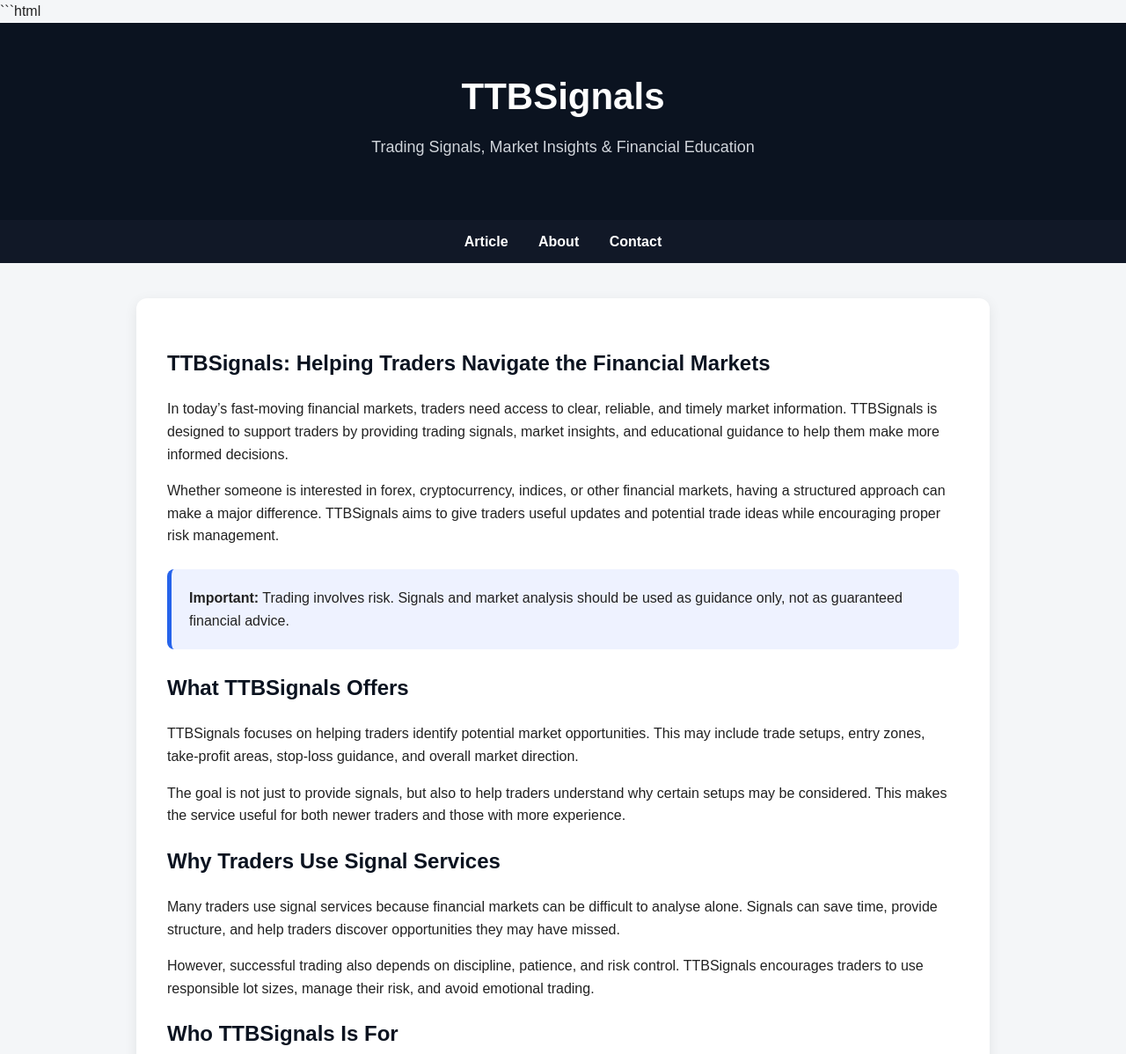
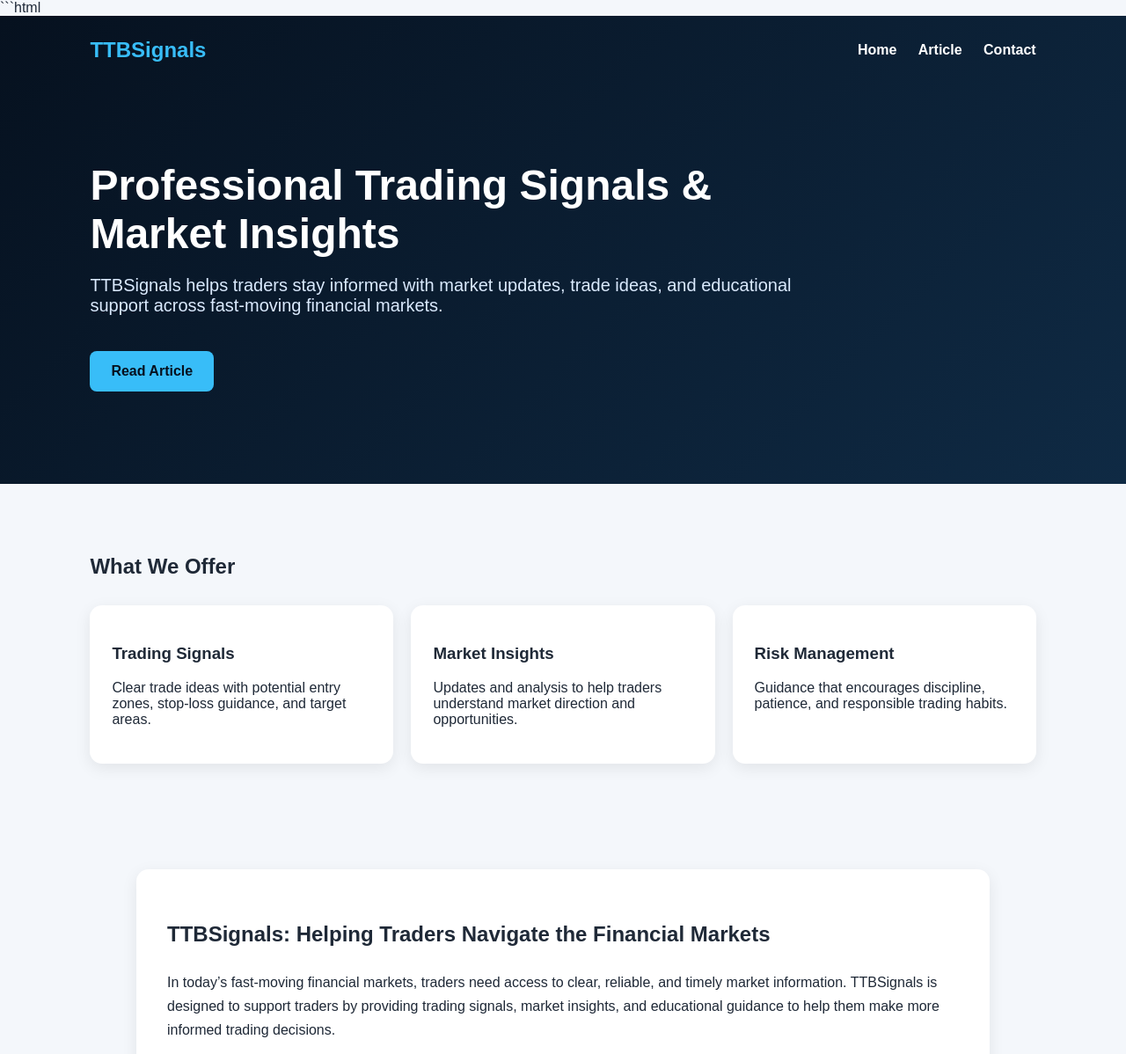
Before and after one commit to TTBSignals/ttbsignals, a plain HTML site: page index.html in a window 1280 px wide. Shown: the top 1198 px of the page at 88% size. Drawn offline with Linux system fonts and the light colour scheme.

Commit message:
Update index.html

```diff
--- a/index.html
+++ b/index.html
@@ -5,170 +5,214 @@
   <meta charset="UTF-8" />
   <meta name="viewport" content="width=device-width, initial-scale=1.0" />
   <title>TTBSignals | Trading Signals & Market Insights</title>
+
   <style>
     body {
       margin: 0;
       font-family: Arial, sans-serif;
-      background: #f4f6f8;
-      color: #222;
-      line-height: 1.6;
+      background: #f4f7fb;
+      color: #1f2937;
     }
 
     header {
-      background: #0b1320;
+      background: linear-gradient(135deg, #06111f, #0f2a44);
       color: white;
-      padding: 50px 20px;
-      text-align: center;
-    }
-
-    header h1 {
-      margin: 0;
-      font-size: 42px;
-    }
-
-    header p {
-      font-size: 18px;
-      margin-top: 10px;
-      color: #d1d5db;
+      padding: 25px 8%;
     }
 
     nav {
-      background: #111827;
-      padding: 12px;
-      text-align: center;
+      display: flex;
+      justify-content: space-between;
+      align-items: center;
+    }
+
+    nav h2 {
+      margin: 0;
+      color: #38bdf8;
     }
 
     nav a {
       color: white;
       text-decoration: none;
-      margin: 0 15px;
+      margin-left: 20px;
       font-weight: bold;
     }
 
-    .container {
-      max-width: 900px;
-      margin: 40px auto;
-      background: white;
-      padding: 35px;
-      border-radius: 12px;
-      box-shadow: 0 4px 15px rgba(0,0,0,0.08);
+    .hero {
+      padding: 80px 0;
+      max-width: 800px;
     }
 
-    h2 {
-      color: #0b1320;
+    .hero h1 {
+      font-size: 48px;
+      margin-bottom: 15px;
     }
 
-    .highlight {
-      background: #eef2ff;
-      padding: 20px;
-      border-left: 5px solid #2563eb;
+    .hero p {
+      font-size: 20px;
+      color: #dbeafe;
+    }
+
+    .button {
+      display: inline-block;
+      background: #38bdf8;
+      color: #06111f;
+      padding: 14px 24px;
+      border-radius: 8px;
+      text-decoration: none;
+      font-weight: bold;
+      margin-top: 20px;
+    }
+
+    section {
+      padding: 60px 8%;
+    }
+
+    .cards {
+      display: grid;
+      grid-template-columns: repeat(auto-fit, minmax(220px, 1fr));
+      gap: 20px;
+      margin-top: 30px;
+    }
+
+    .card {
+      background: white;
+      padding: 25px;
+      border-radius: 14px;
+      box-shadow: 0 5px 18px rgba(0,0,0,0.08);
+    }
+
+    .article {
+      background: white;
+      border-radius: 14px;
+      padding: 35px;
+      max-width: 900px;
+      margin: auto;
+      box-shadow: 0 5px 18px rgba(0,0,0,0.08);
+      line-height: 1.7;
+    }
+
+    .warning {
+      background: #fff7ed;
+      border-left: 5px solid #f97316;
+      padding: 18px;
+      border-radius: 8px;
       margin: 25px 0;
-      border-radius: 8px;
     }
 
     footer {
+      background: #06111f;
+      color: white;
       text-align: center;
-      padding: 25px;
-      background: #0b1320;
-      color: white;
-      margin-top: 40px;
-    }
-
-    .contact {
-      margin-top: 30px;
-      padding: 20px;
-      background: #f9fafb;
-      border-radius: 10px;
+      padding: 30px;
     }
   </style>
 </head>
+
 <body>
 
   <header>
-    <h1>TTBSignals</h1>
-    <p>Trading Signals, Market Insights & Financial Education</p>
+    <nav>
+      <h2>TTBSignals</h2>
+      <div>
+        <a href="#home">Home</a>
+        <a href="#article">Article</a>
+        <a href="#contact">Contact</a>
+      </div>
+    </nav>
+
+    <div class="hero" id="home">
+      <h1>Professional Trading Signals & Market Insights</h1>
+      <p>
+        TTBSignals helps traders stay informed with market updates, trade ideas,
+        and educational support across fast-moving financial markets.
+      </p>
+      <a href="#article" class="button">Read Article</a>
+    </div>
   </header>
 
-  <nav>
-    <a href="#article">Article</a>
-    <a href="#about">About</a>
-    <a href="#contact">Contact</a>
-  </nav>
+  <section>
+    <h2>What We Offer</h2>
 
-  <main class="container" id="article">
+    <div class="cards">
+      <div class="card">
+        <h3>Trading Signals</h3>
+        <p>Clear trade ideas with potential entry zones, stop-loss guidance, and target areas.</p>
+      </div>
+
+      <div class="card">
+        <h3>Market Insights</h3>
+        <p>Updates and analysis to help traders understand market direction and opportunities.</p>
+      </div>
+
+      <div class="card">
+        <h3>Risk Management</h3>
+        <p>Guidance that encourages discipline, patience, and responsible trading habits.</p>
+      </div>
+    </div>
+  </section>
+
+  <section id="article">
+    <div class="article">
       <h2>TTBSignals: Helping Traders Navigate the Financial Markets</h2>
 
       <p>
         In today’s fast-moving financial markets, traders need access to clear,
         reliable, and timely market information. TTBSignals is designed to support
         traders by providing trading signals, market insights, and educational
-      guidance to help them make more informed decisions.
+        guidance to help them make more informed trading decisions.
       </p>
 
       <p>
-      Whether someone is interested in forex, cryptocurrency, indices, or other
+        Whether a trader is interested in forex, cryptocurrency, indices, or other
         financial markets, having a structured approach can make a major difference.
-      TTBSignals aims to give traders useful updates and potential trade ideas
-      while encouraging proper risk management.
+        TTBSignals aims to provide useful updates and potential trade ideas while
+        encouraging proper risk management.
       </p>
 
-    <div class="highlight">
-      <strong>Important:</strong> Trading involves risk. Signals and market
-      analysis should be used as guidance only, not as guaranteed financial advice.
+      <div class="warning">
+        <strong>Important:</strong> Trading involves risk. Signals and market analysis
+        should be used as guidance only and do not guarantee profit.
       </div>
 
-    <h2>What TTBSignals Offers</h2>
+      <h3>What Makes TTBSignals Useful?</h3>
 
       <p>
         TTBSignals focuses on helping traders identify potential market opportunities.
-      This may include trade setups, entry zones, take-profit areas, stop-loss
-      guidance, and overall market direction.
+        This may include trade setups, possible entry points, take-profit areas,
+        stop-loss levels, and overall market direction.
       </p>
 
       <p>
-      The goal is not just to provide signals, but also to help traders understand
-      why certain setups may be considered. This makes the service useful for both
-      newer traders and those with more experience.
+        The goal is not only to provide signals, but also to help traders understand
+        why certain setups may be considered. This makes the platform useful for
+        beginners as well as traders with more experience.
       </p>
 
-    <h2>Why Traders Use Signal Services</h2>
+      <h3>Who Is TTBSignals For?</h3>
 
       <p>
-      Many traders use signal services because financial markets can be difficult
-      to analyse alone. Signals can save time, provide structure, and help traders
-      discover opportunities they may have missed.
+        TTBSignals may be suitable for beginner traders who want guidance,
+        intermediate traders looking for confirmation, and anyone who wants to learn
+        more about market setups and trading discipline.
       </p>
 
-    <p>
-      However, successful trading also depends on discipline, patience, and risk
-      control. TTBSignals encourages traders to use responsible lot sizes, manage
-      their risk, and avoid emotional trading.
-    </p>
-
-    <h2 id="about">Who TTBSignals Is For</h2>
+      <h3>Final Thoughts</h3>
 
       <p>
-      TTBSignals may be suitable for beginner traders who want guidance, as well
-      as intermediate traders looking for extra confirmation before entering the
-      market. It can also benefit people who want to learn more about how market
-      setups are identified.
+        TTBSignals offers a helpful resource for traders who want trading ideas,
+        market updates, and educational support. While no signal service can
+        guarantee profits, combining signals with personal analysis and strong risk
+        management can help traders build a more organised approach.
       </p>
+    </div>
+  </section>
 
-    <h2>Final Thoughts</h2>
-
-    <p>
-      TTBSignals offers a valuable resource for traders who want trading ideas,
-      market updates, and educational support. While no trading signal can
-      guarantee profit, using signals alongside proper risk management and
-      personal analysis can help traders build a more organised trading approach.
-    </p>
-
-    <section class="contact" id="contact">
+  <section id="contact">
     <h2>Contact TTBSignals</h2>
     <p><strong>Phone:</strong> 07385456021</p>
     <p><strong>Email:</strong> ydabikes@gmail.com</p>
   </section>
-  </main>
 
   <footer>
     <p>&copy; 2026 TTBSignals. All rights reserved.</p>
```
Lines whose indentation alone changed are shown as unchanged.
